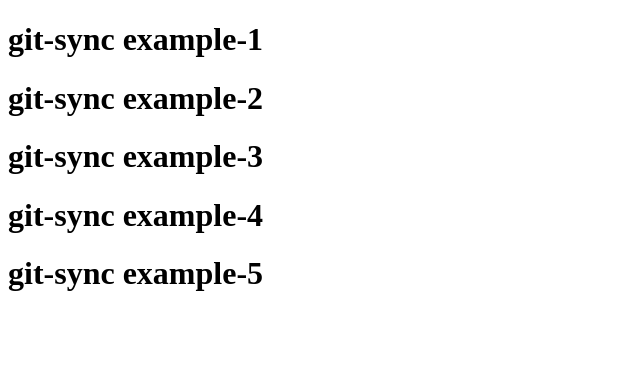
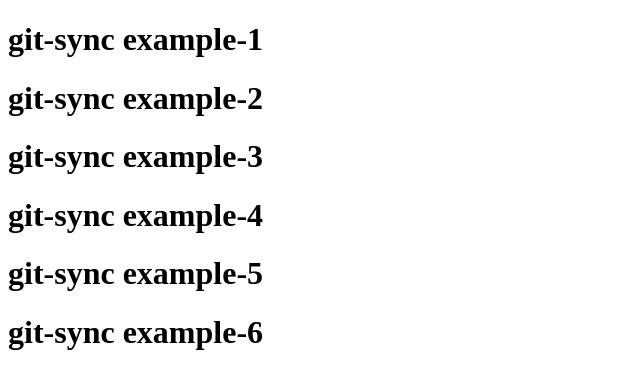
Before and after one commit to GotoRen/git-sync-example, a plain HTML site: page index.html in a window 1280 px wide. Shown: the whole page, without its empty margins (0-640 px from the left). Drawn offline with Linux system fonts and the light colour scheme.

Commit message:
🐛 Update.

```diff
--- a/index.html
+++ b/index.html
@@ -10,5 +10,6 @@
     <h1>git-sync example-3</h1>
     <h1>git-sync example-4</h1>
     <h1>git-sync example-5</h1>
+    <h1>git-sync example-6</h1>
 </body>
 </html>
```
